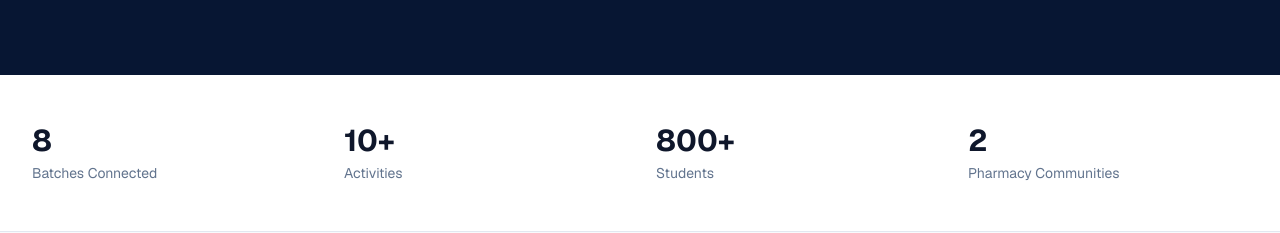
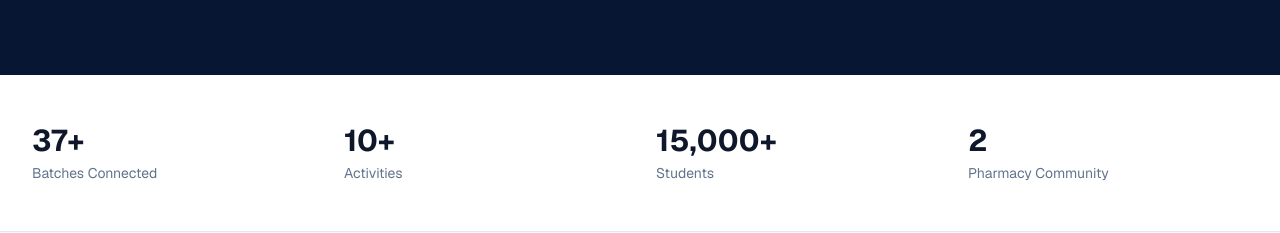
Before and after one commit to hasanjobair15/pharmaciaclubdiu, a Next.js app: page /events in a window 1280 px wide. Shown: the part 900-1133 px from the top of the page. Built offline with nearby package versions, Linux system fonts and the light colour scheme; no server answers; the database is empty.

Commit message:
Update homepage stats and featured events

```diff
--- a/app/events/page.tsx
+++ b/app/events/page.tsx
@@ -241,11 +241,11 @@ export default function HomePage() {
 
         <div className="mx-auto grid max-w-7xl grid-cols-2 gap-8 px-6 py-12 sm:grid-cols-4 lg:px-8">
 
-          {/* 8 Batches */}
+          {/* 37+ Batches Connected */}
 
           <div>
             <p className="text-3xl font-bold">
-              8
+              37+
             </p>
 
             <p className="mt-1 text-sm text-slate-500 dark:text-slate-400">
@@ -265,11 +265,11 @@ export default function HomePage() {
             </p>
           </div>
 
-          {/* 800+ Students */}
+          {/* 15,000+ Students */}
 
           <div>
             <p className="text-3xl font-bold">
-              800+
+              15,000+
             </p>
 
             <p className="mt-1 text-sm text-slate-500 dark:text-slate-400">
@@ -277,7 +277,7 @@ export default function HomePage() {
             </p>
           </div>
 
-          {/* 2 Pharmacy Communities */}
+          {/* 2 Pharmacy Community */}
 
           <div>
             <p className="text-3xl font-bold">
@@ -285,7 +285,7 @@ export default function HomePage() {
             </p>
 
             <p className="mt-1 text-sm text-slate-500 dark:text-slate-400">
-              Pharmacy Communities
+              Pharmacy Community
             </p>
           </div>
 
@@ -341,8 +341,6 @@ export default function HomePage() {
 
         <div className="mx-auto max-w-7xl px-6 lg:px-8">
 
-          {/* Heading */}
-
           <div className="flex flex-col justify-between gap-5 sm:flex-row sm:items-end">
 
             <div>
@@ -370,8 +368,6 @@ export default function HomePage() {
 
           </div>
 
-          {/* Loading */}
-
           {loadingEvents && (
             <div className="mt-12 rounded-2xl border border-white/10 bg-white/5 p-10 text-center">
 
@@ -381,8 +377,6 @@ export default function HomePage() {
 
             </div>
           )}
-
-          {/* No Upcoming Events */}
 
           {!loadingEvents && highlightedEvents.length === 0 && (
             <div className="mt-12 rounded-2xl border border-white/10 bg-white/5 p-10 text-center">
@@ -405,8 +399,6 @@ export default function HomePage() {
             </div>
           )}
 
-          {/* Event Cards */}
-
           {!loadingEvents && highlightedEvents.length > 0 && (
 
             <div className="mt-12 grid gap-6 md:grid-cols-2 lg:grid-cols-3">
@@ -417,8 +409,6 @@ export default function HomePage() {
                   key={event.id}
                   className="group overflow-hidden rounded-2xl border border-white/10 bg-white/5 backdrop-blur transition hover:-translate-y-1 hover:bg-white/10"
                 >
-
-                  {/* Image */}
 
                   {event.image_url ? (
 
@@ -440,11 +430,7 @@ export default function HomePage() {
 
                   )}
 
-                  {/* Content */}
-
                   <div className="p-6">
-
-                    {/* Status */}
 
                     <span
                       className={`inline-flex rounded-full px-3 py-1 text-xs font-semibold ${getStatusClass(
@@ -454,13 +440,9 @@ export default function HomePage() {
                       {event.automaticStatus}
                     </span>
 
-                    {/* Title */}
-
                     <h3 className="mt-4 text-2xl font-bold">
                       {event.title}
                     </h3>
-
-                    {/* Description */}
 
                     {event.description && (
 
@@ -470,8 +452,6 @@ export default function HomePage() {
 
                     )}
 
-                    {/* Date */}
-
                     {event.event_date && (
 
                       <p className="mt-5 text-sm font-semibold text-white">
@@ -479,8 +459,6 @@ export default function HomePage() {
                       </p>
 
                     )}
-
-                    {/* Time */}
 
                     {(event.start_time || event.end_time) && (
 
@@ -493,8 +471,6 @@ export default function HomePage() {
 
                     )}
 
-                    {/* Venue */}
-
                     {event.venue && (
 
                       <p className="mt-2 text-sm text-slate-400">
@@ -502,8 +478,6 @@ export default function HomePage() {
                       </p>
 
                     )}
-
-                    {/* Details */}
 
                     <Link
                       href={`/events/${event.id}`}
```
